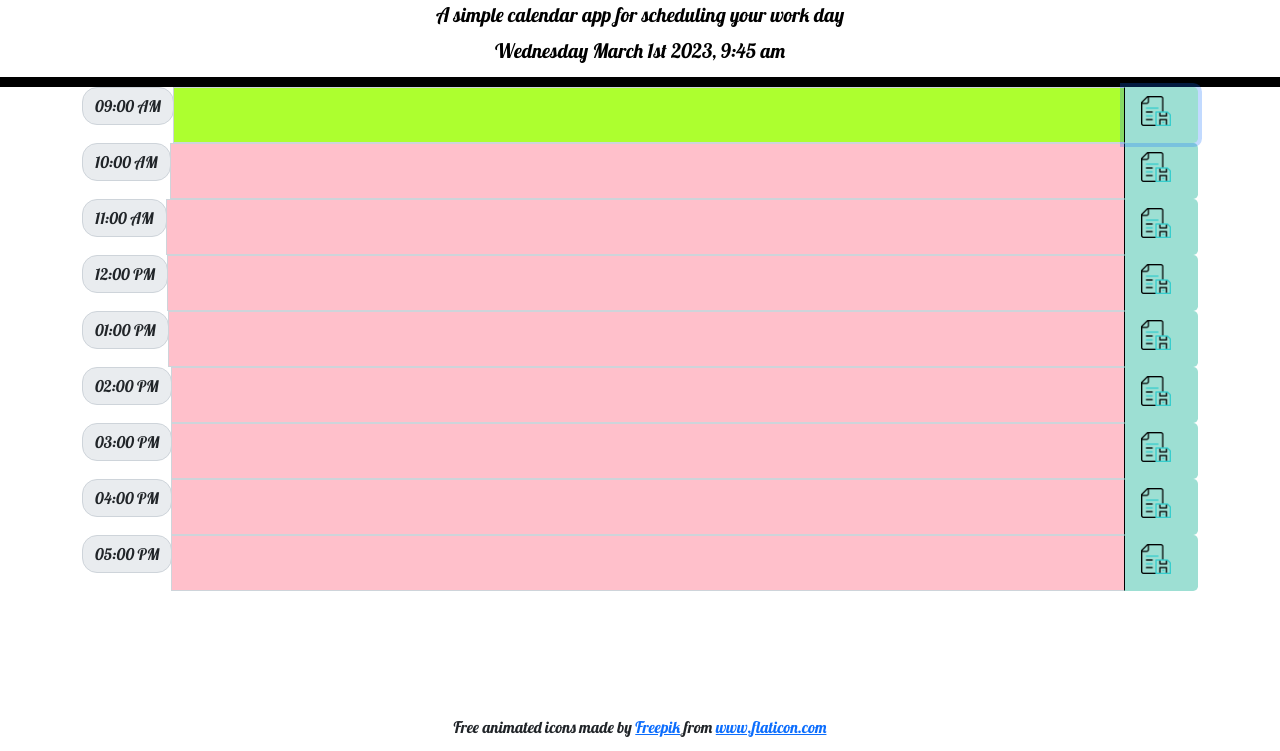
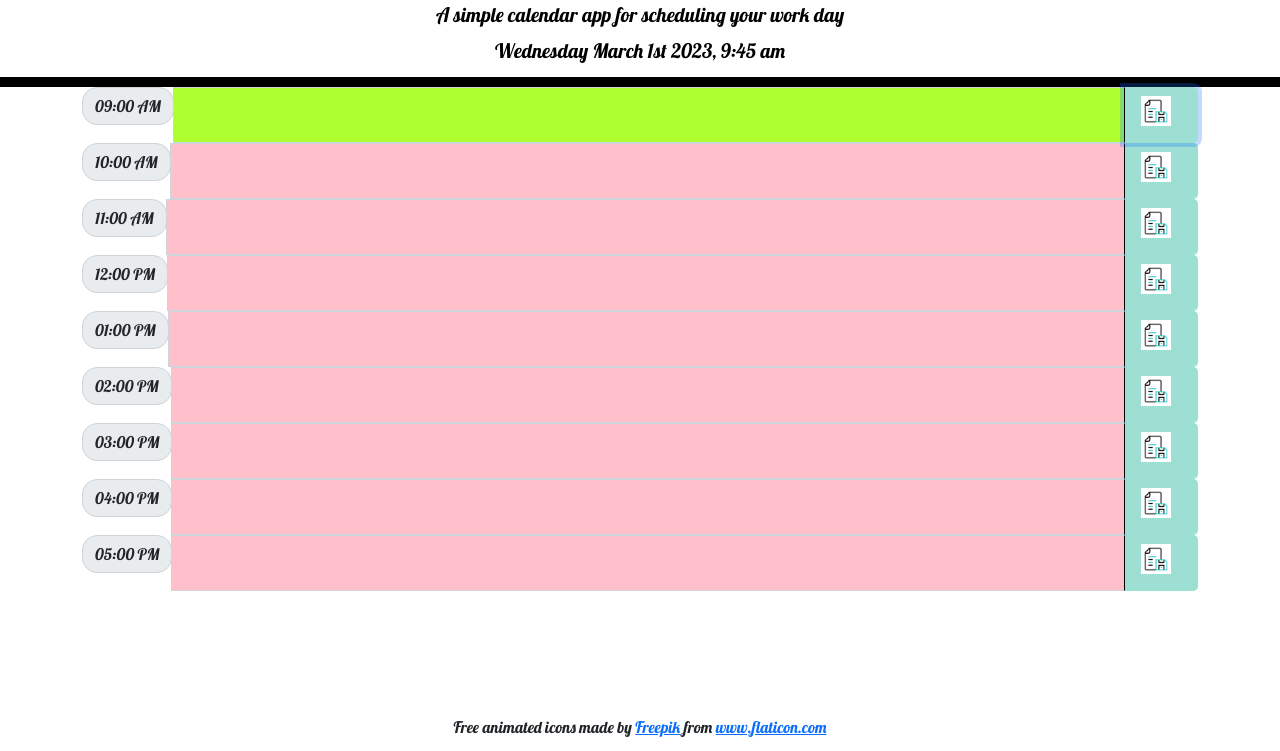
Before and after one commit to stbuiemory/Seize-The-Day-Scheduler, a plain HTML site: page index.html in a window 1280 px wide. Both pictures are taken after a click on the button 1161 px from the left and 194 px from the top of the page. Shown: the part 80-831 px from the top of the page. Drawn offline with nearby package versions, Linux system fonts and the light colour scheme.

Commit message:
Edited readme

```diff
--- a/assets/script.js
+++ b/assets/script.js
@@ -200,3 +200,11 @@ $(".saveBtn").click(function () {
     // Save the input data to local storage with the key as the data-hour attribute value
     localStorage.setItem(listItem, formValue);
 });
+
+
+
+
+$(".saveBtn").click(function () {
+    // ...
+    $(this).addClass("clicked");
+  });
--- a/assets/style.css
+++ b/assets/style.css
@@ -71,7 +71,7 @@ textarea {
 
 .saveBtn::before {
     content: "";
-    background-image: url("./floppy_save_icon.png");
+    background-image: url("./floppy_save_icon.gif");
     background-repeat: no-repeat;
     background-size: contain;
     background-position: center;
@@ -90,3 +90,9 @@ textarea {
     text-align: center;
     border-radius: 15px;
   }
+
+
+
+  .saveBtn.clicked::before {
+    animation: none;
+  }
```
Also changed, not shown: assets/Screenshot of Scheduler.jpg (added).
